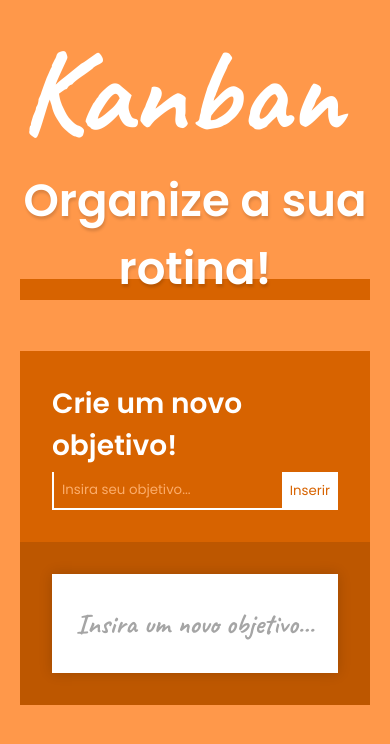
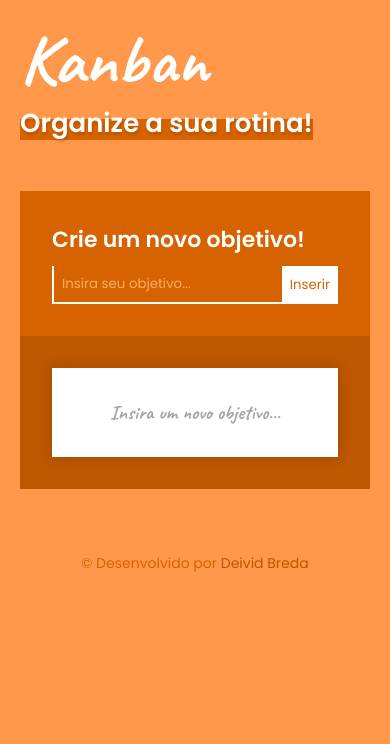
Before and after one commit to deividbreda/reactjs-kanban, a React (Create React App) app: page / in a window 390 px wide. Shown: the top 744 px of the page. Built offline with nearby package versions, Linux system fonts and the light colour scheme; no server answers; what miragejs would draw is missing.

Commit message:
Corrigindo responsividade

```diff
--- a/src/App.tsx
+++ b/src/App.tsx
@@ -1,3 +1,4 @@
+import { Footer } from './components/Footer';
 import { Header } from './components/Header';
 import { Homepage } from './components/Homepage';
 import { FazendoProvider } from './hooks/useFazendo';
@@ -12,6 +13,7 @@ export function App() {
         <FinalizadoProvider>
           <Header />
           <Homepage />
+          <Footer />
           <GlobalStyles />
         </FinalizadoProvider>
       </FazendoProvider>
--- /dev/null
+++ b/src/components/Footer/index.tsx
@@ -0,0 +1,12 @@
+import { ContainerWidth } from "../../styles/global";
+import { Content } from "./styles";
+
+export function Footer(){
+    return(
+        <ContainerWidth>
+            <Content>
+                <p> &copy; Desenvolvido por <a href="https://github.com/deividbreda" target="_blank">Deivid Breda</a></p>
+            </Content>
+        </ContainerWidth>
+    );
+}
--- /dev/null
+++ b/src/components/Footer/styles.ts
@@ -0,0 +1,20 @@
+import styled from "styled-components";
+
+export const Content = styled.div`
+    padding-bottom: 30px;
+
+    p {
+        text-align: center;
+        color: #d76300;
+        font-size: 14px;
+    }
+
+    a {
+        text-decoration: none;
+        color: #bc5600;
+
+        &:hover {
+            text-decoration: underline;
+        }
+    }
+`;
--- a/src/components/Header/styles.ts
+++ b/src/components/Header/styles.ts
@@ -41,4 +41,14 @@ export const Content = styled.header`
             text-shadow: 1px 3px 3px #00000024;
         }
     }
+
+    @media(min-width: 30px) and (max-width: 550px){
+        h1{
+            font-size: 70px;
+        }
+
+        p {
+            font-size: 26px;
+        }
+    }
 `;
--- a/src/components/Homepage/styles.ts
+++ b/src/components/Homepage/styles.ts
@@ -10,6 +10,8 @@ export const Content = styled.div`
 
         margin-top: 5px;
     }
+
+
 
     input {
         width: 100%;
@@ -34,6 +36,16 @@ export const Content = styled.div`
 
     h1 {
         color: #fff;
+    }
+
+    @media(max-width: 550px){
+        h1 {
+            font-size: 22px;
+        }
+
+        .insereObjetivo {
+            margin-top: 10px;
+        }
     }
 
     h2 {
--- a/src/components/Tabela/styles.ts
+++ b/src/components/Tabela/styles.ts
@@ -62,6 +62,23 @@ export const Content = styled.div`
             border-radius: 50%;
         }
     }
+
+    @media(max-width: 728px){
+        .itemConteudo {
+            margin-bottom: 30px;
+        }
+
+        .middle {
+            border-top: 1px solid #bfbcbc;
+            border-bottom: 1px solid #bfbcbc;
+            padding: 30px 0;
+        }
+
+        .verificaObjetivos {
+            font-size: 20px;
+            padding: 0 20px;
+        }
+    }
 `;
 
 export const ContentTable = styled.div`
```
